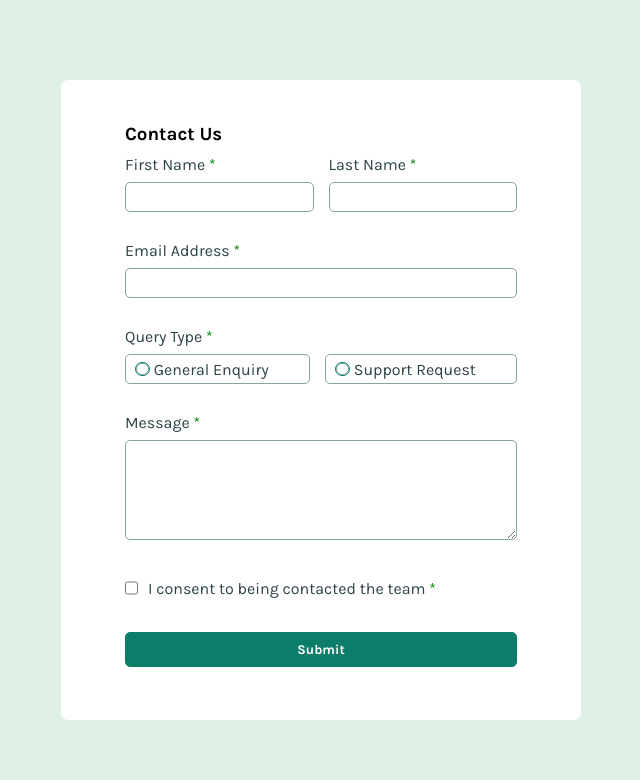
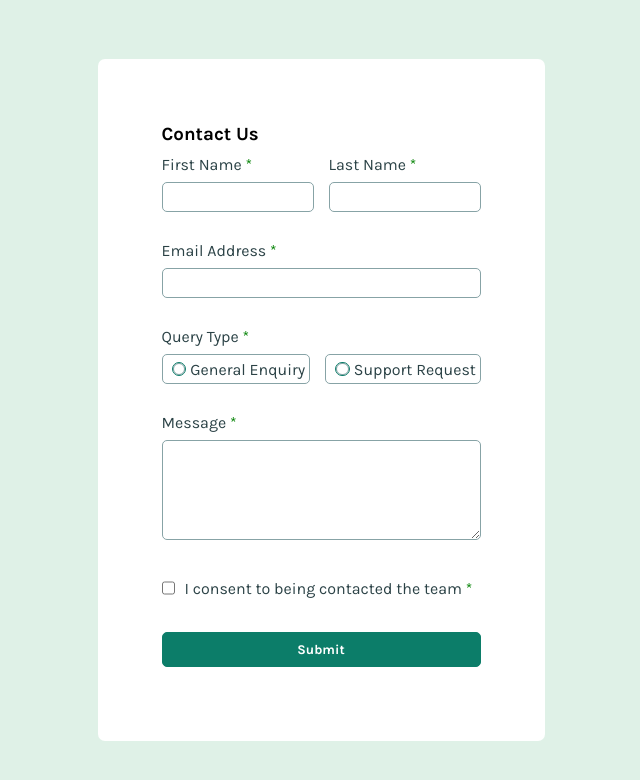
Before and after one commit to AbhijithKK/Contact-form, a React (Vite) app: page / in a window 1280 px wide. Shown: the top 780 px of the page, without its empty margins (319-959 px from the left). Built offline with nearby package versions, Linux system fonts and the light colour scheme.

Commit message:
form class height and width removed

```diff
--- a/src/Components/ContactPage/Contact.css
+++ b/src/Components/ContactPage/Contact.css
@@ -8,8 +8,8 @@
   overflow-x: hidden;
 }
 .form {
-  width: 520px;
-  height: 40rem;
+  /* width: 520px; */
+  /* height: 40rem; */
   background-color: hsl(0, 0%, 100%);
   border-radius: 7px;
   padding: 5%;
@@ -115,8 +115,8 @@ small{
 
 @media (max-width: 375px) {
   .form {
-    width: 520px;
-    height: 50rem;
+    /* width: 520px; */
+    /* height: 50rem; */
     background-color: hsl(0, 0%, 100%);
     border-radius: 7px;
     padding: 5%;
```
